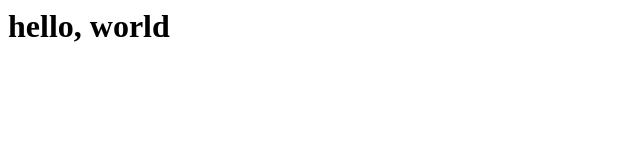
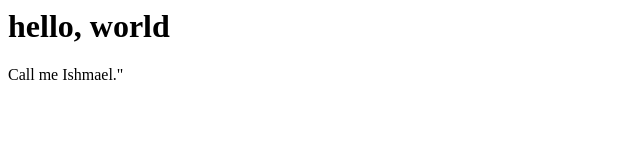
Before and after one commit to wathigo/website, a plain HTML site: page index.html in a window 1280 px wide. Shown: the full height of the page, 0-640 px from the left. Drawn offline with Linux system fonts and the light colour scheme.

Commit message:
Add a paragraph

```diff
--- a/index.html
+++ b/index.html
@@ -1 +1,2 @@
 <h1>hello, world</h1>
+<p>Call me Ishmael."<p/>
```
